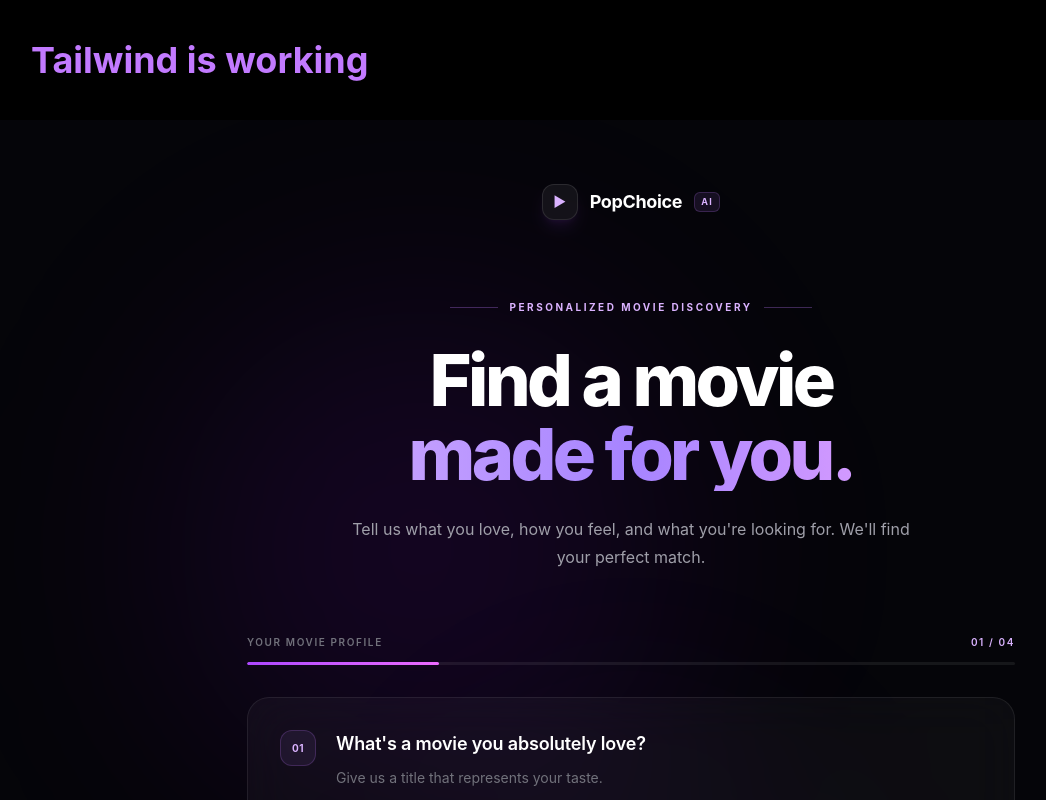
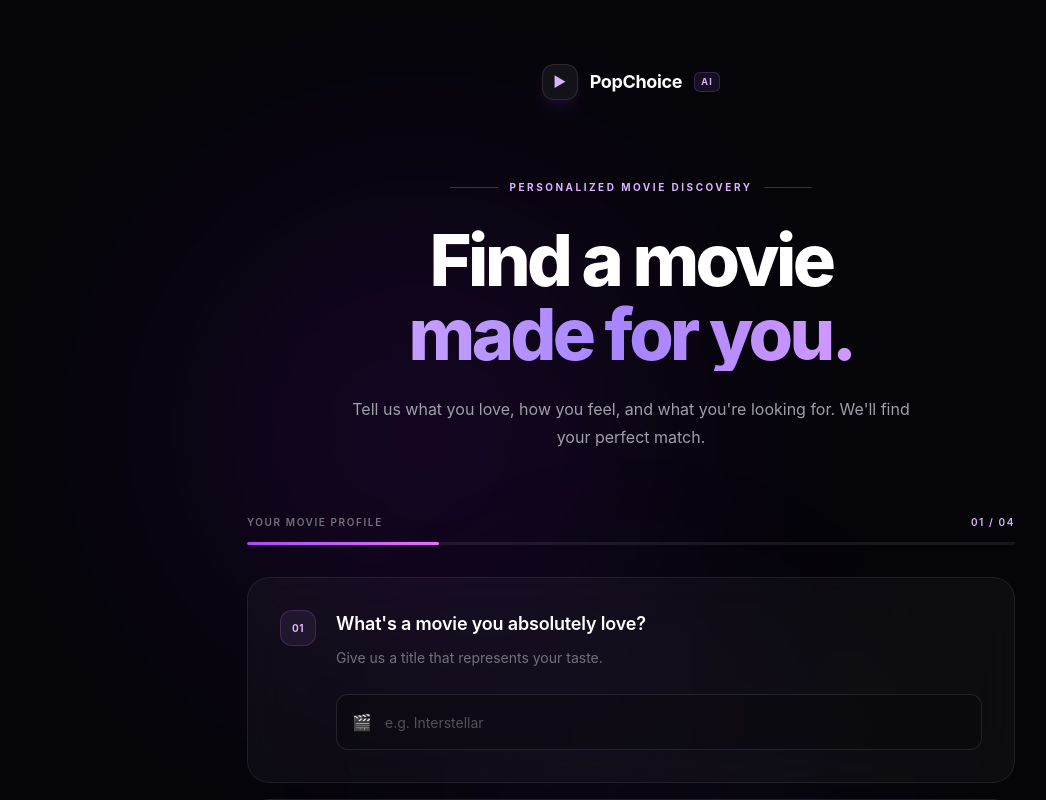
Before and after one commit to H-akimi07/PopChoice-AI, a React (Vite) app: page / in a window 1280 px wide. Shown: the top 800 px of the page, without its empty margins (9-1055 px from the left). Built offline with nearby package versions, Linux system fonts and the light colour scheme; no server answers.

Commit message:
tailwinf is working test deleted

```diff
--- a/src/App.jsx
+++ b/src/App.jsx
@@ -3,10 +3,6 @@ import QuestionsView from "./components/QuestionsView";
 function App() {
   return (
     <div className="min-h-screen bg-black text-white">
-      <div className="p-10 text-4xl font-bold text-purple-400">
-        Tailwind is working
-      </div>
-
       <QuestionsView />
     </div>
   );
```
